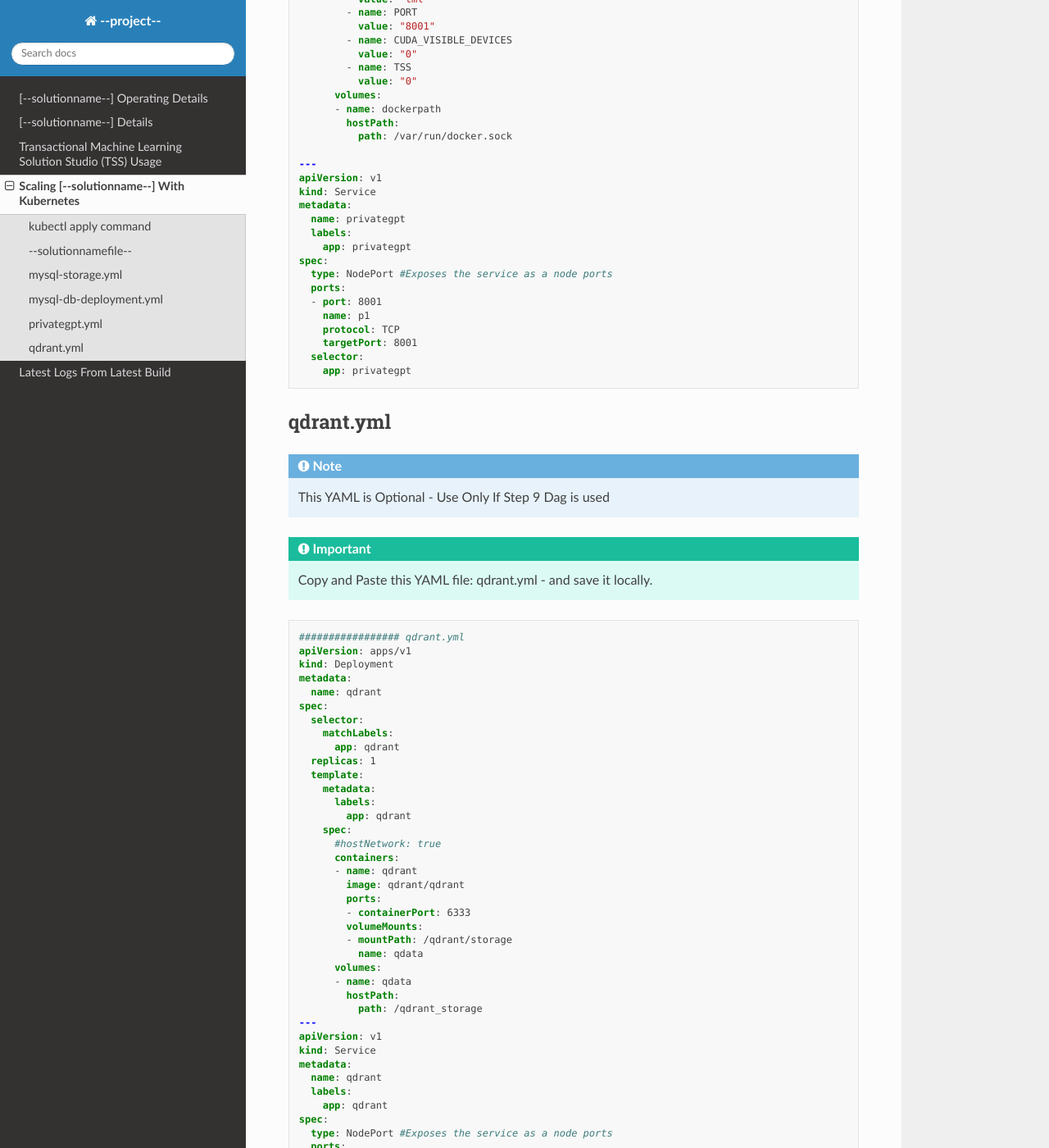
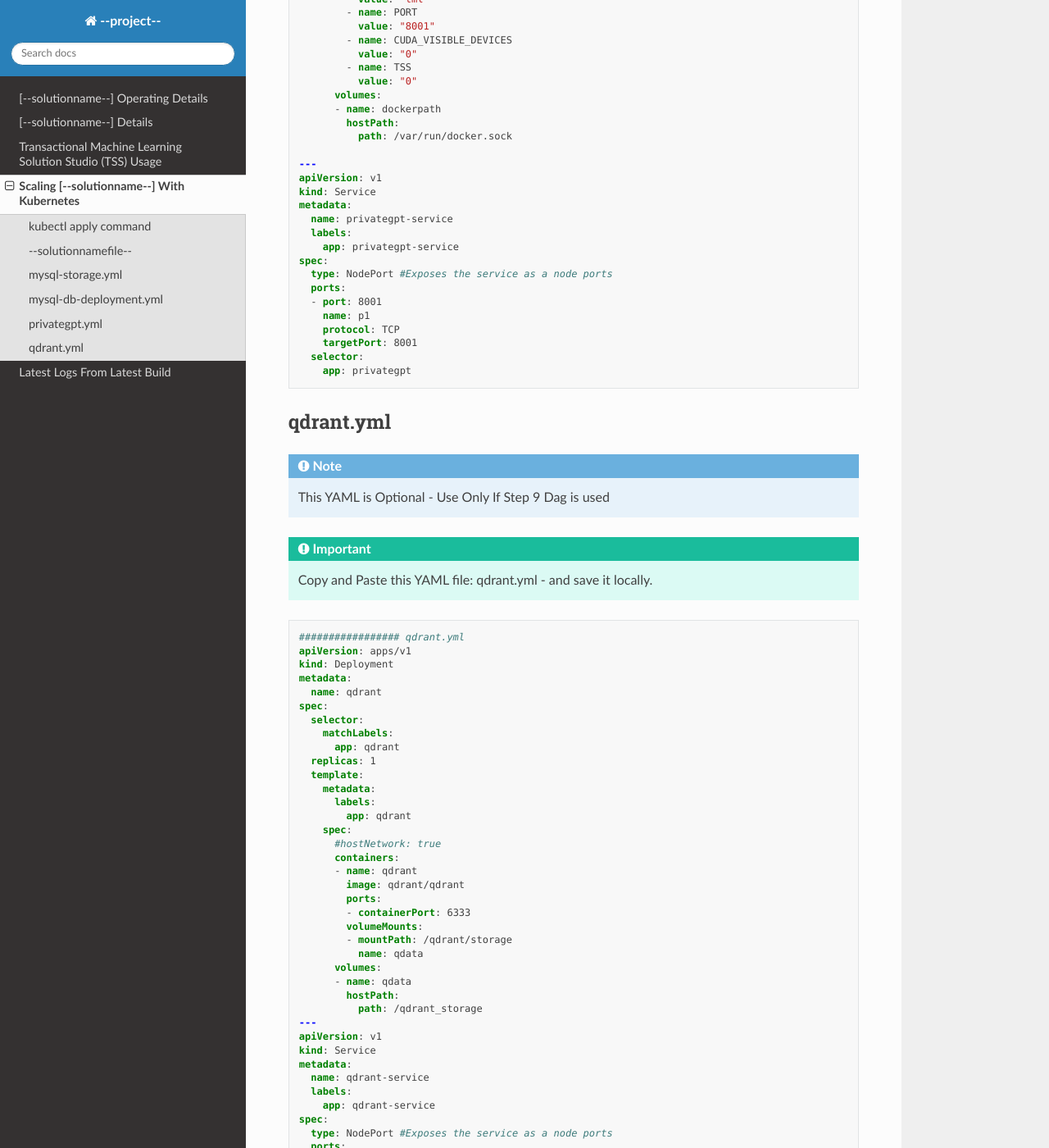
Before and after one commit to vanesalcb06/tssproject2-2b5c, a Sphinx documentation site: the page built from docs/source/kube.rst, in a window 1280 px wide and 1400 px high, scrolled down 4402 px. Shown: the whole window at 82% size. Built offline with Sphinx 7.4.7 and the Read the Docs theme 3.1.0, drawn with Linux system fonts in a browser that asks for light colours.

Commit message:
Update kube.rst

```diff
--- a/docs/source/kube.rst
+++ b/docs/source/kube.rst
@@ -162,7 +162,7 @@ mysql-db-deployment.yml
       apiVersion: v1
       kind: Service
       metadata:
-        name: mysql
+        name: mysql-service
       spec:
         ports:
         - port: 3306
@@ -238,9 +238,9 @@ privategpt.yml
       apiVersion: v1
       kind: Service
       metadata:
-        name: privategpt
+        name: privategpt-service
         labels:
-          app: privategpt
+          app: privategpt-service
       spec:
         type: NodePort #Exposes the service as a node ports
         ports:
@@ -295,9 +295,9 @@ qdrant.yml
       apiVersion: v1
       kind: Service
       metadata:
-        name: qdrant
+        name: qdrant-service
         labels:
-          app: qdrant
+          app: qdrant-service
       spec:
         type: NodePort #Exposes the service as a node ports
         ports:
```
